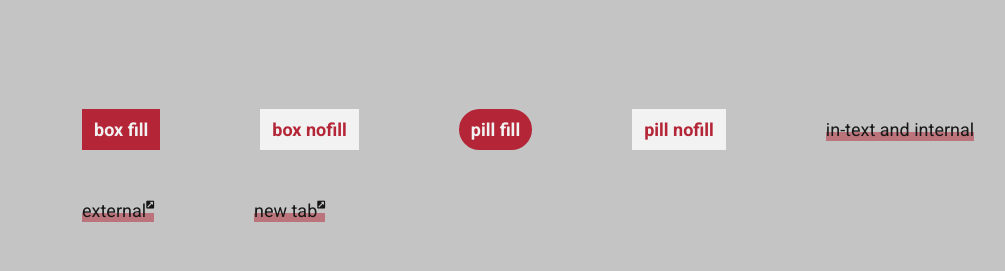
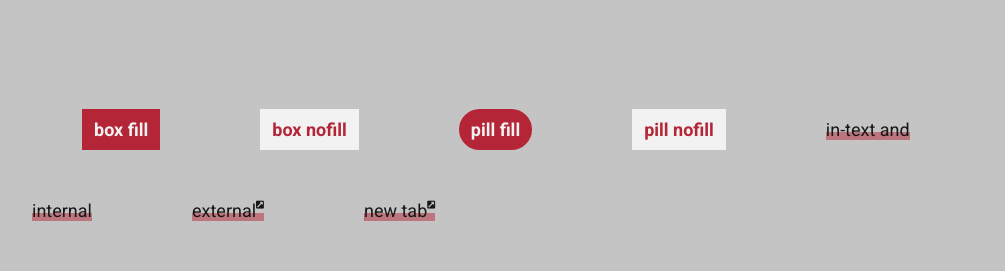
Before and after one commit to byjackli/homepage, a React (Create React App) app: page /styleguide in a window 1280 px wide. Shown: the part 4767-5038 px from the top of the page, without its empty margins (93-1098 px from the left). Built offline with nearby package versions, Linux system fonts and the light colour scheme.

Commit message:
refactor intext highlights

```diff
--- a/src/styles/App.css
+++ b/src/styles/App.css
@@ -187,13 +187,22 @@
   transition: all var(--out);
   z-index: 1;
 }
+.intext {
+  background-image: linear-gradient( to right, var(--BrandS) 50%, var(--BrandL) 50%);
+  background-size: 200% 8px;
+  background-repeat: repeat-x;
+  background-position: 200% 100%;
+  transition: all var(--out);
+}
 .intext:hover, .intext:hover *, .intext:focus, .intext:focus * {
   outline: none;
   color: var(--LightL);
-  transition: all .2s;
+  background-size: 200% 100%;
+  background-position: 100% 100%;
+  transition: all var(--in);
 }
 .intext .fas { width: fit-content; }
-.intext:link::after {
+/* .intext:link::after {
   content: "";
   position: absolute;
   width: 100%;
@@ -205,6 +214,12 @@
   z-index: -1;
   transition: all var(--out);
 }
+.intext:link:hover::after, .intext:link:focus::after {
+  height: 1.5em;
+  bottom: 0;
+  background-color: var(--BrandL);
+  transition: all var(--in);
+} */
 .intext:link:hover::after, .intext:link:focus::after {
   height: 1.5em;
   bottom: 0;
```
